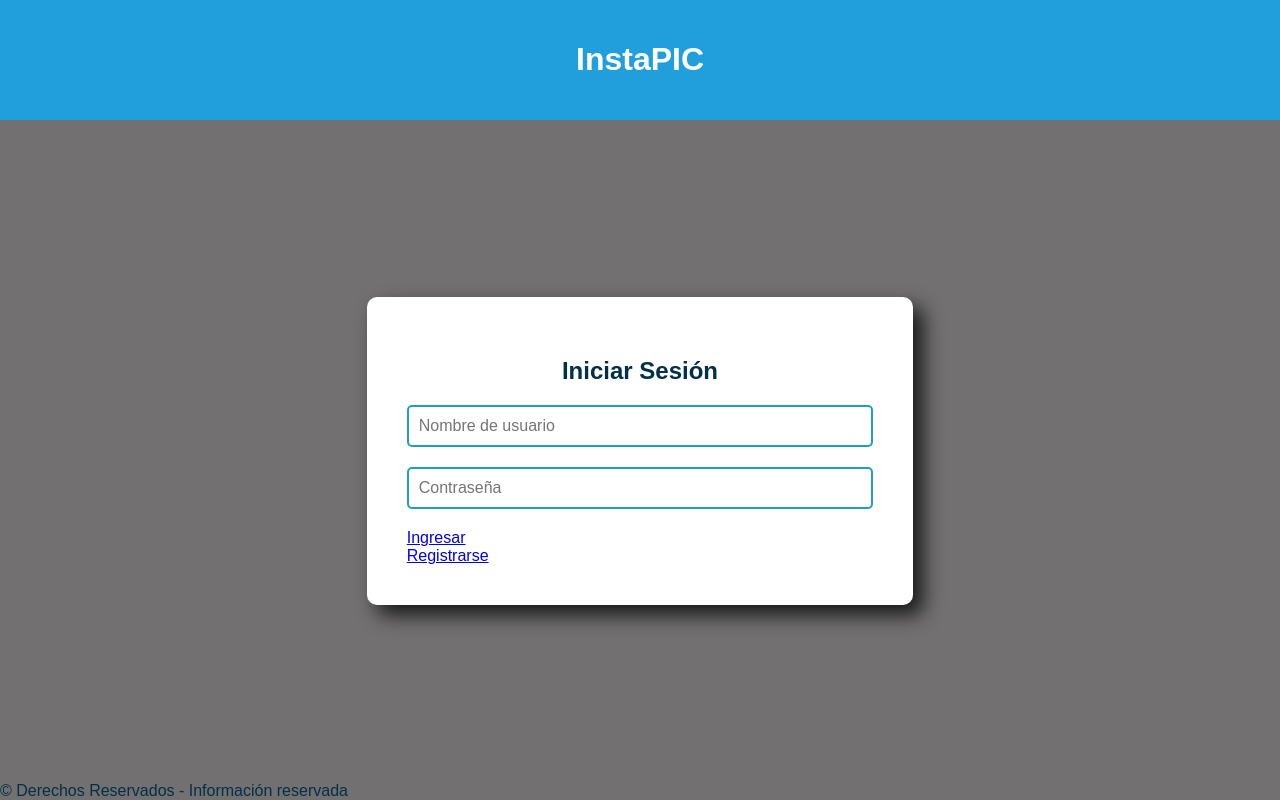
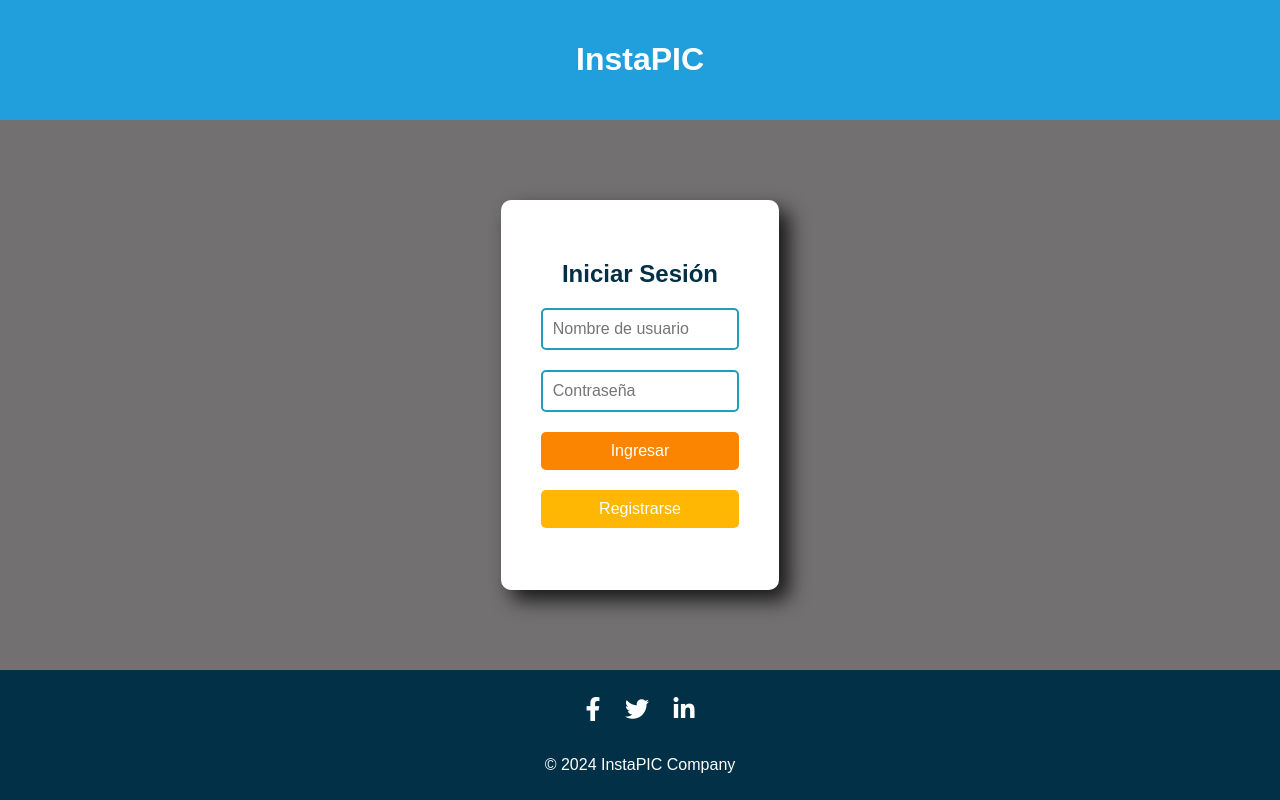
Before and after one commit to Hidalgo87/ProyectoInstaPic, a plain HTML site: page html/index.html in a window 1280 px wide. Drawn offline with Linux system fonts and the light colour scheme.

Commit message:
estilossssss

```diff
--- /dev/null
+++ b/css/styles.css
@@ -0,0 +1,108 @@
+body{
+    font-family: sans-serif;
+    color: #023047;
+    background-color: #727070;
+    margin:0;
+    padding: 0;
+    display: flex;
+    flex-direction: column;
+    min-height: 100vh;
+}
+header{
+    background-color: #219edc;
+    color: white;
+    padding: 20px;
+    text-align: center;
+}
+
+main{
+    display: flex;
+    flex: 1;
+    padding: 20px;
+    justify-content: center;
+    align-items: center;
+}
+
+.login-box{
+    background-color:  #fff;
+    padding:40px;
+    border-radius: 10px;
+    box-shadow: 10px 10px 20px rgba(0,0,0,0.8);
+    width: 16%;
+    height: 310px;
+}
+
+.login-box h2{
+    text-align: center;
+    margin-bottom: 20px;
+}
+
+.login-box input{
+    background-color: #fff;
+    border: 2px solid #219ebc;
+    color: #023047;
+    padding: 10px;
+    font-size: 16px;
+    border-radius: 5px;
+    width: 100%;
+    margin-bottom: 20px;
+    box-sizing: border-box;
+}
+
+.login-box input:focus{
+    border-color: #fb8500;
+    outline:none;
+}
+
+.login-box a{
+    text-decoration: none;
+    padding: 10px 20px;
+    font-size: 16px;
+    border-radius: 5px;
+    color: white;
+    display: block;
+    text-align: center;
+}
+
+a.primary {
+    background-color: #fb8500;
+    margin-bottom: 20px;
+}
+
+a.primary:hover {
+    background-color: #1f1e68;
+}
+
+a.secondary {
+    background-color: #ffb703;
+}
+
+a.secondary:hover {
+    background-color: #1f1e68;
+}
+
+footer {
+    background-color: #023047;
+    color: white;
+    padding: 10px;
+    text-align: center;
+    flex-direction: column;
+    justify-content: space-between;
+    display: flex;
+}
+
+.social-icons {
+    list-style-type: none;
+    padding: 0;
+}
+
+.social-icons li {
+    display: inline;
+    margin: 0 10px;
+}
+
+.social-icons li a {
+    color: white;
+    font-size: 24px;
+    text-decoration: none;
+}
--- a/html/index.html
+++ b/html/index.html
@@ -3,63 +3,10 @@
 <head>
     <meta charset="UTF-8">
     <meta name="viewport" content="width=device-width, initial-scale=1.0">
-    <title>InstPIC</title>
-    <style>
-        body{
-            font-family: sans-serif;
-            color: #023047;
-            background-color: #727070;
-            margin:0;
-            padding: 0;
-            display: flex;
-            flex-direction: column;
-            min-height: 100vh;
-        }
-        header{
-            background-color: #219edc;
-            color: white;
-            padding: 20px;
-            text-align: center;
-        }
-
-        main{
-            display: flex;
-            flex: 1;
-            padding: 20px;
-            justify-content: center;
-            align-items: center;
-        }
-        .login-box{
-            background-color:  #fff;
-            padding:40px;
-            border-radius: 10px;
-            box-shadow: 10px 10px 20px rgba(0,0,0,0.8);
-        }
-        .login-box h2{
-            text-align: center;
-            margin-bottom: 20px;
-        }
-        .login-box input{
-            background-color: #fff;
-            border: 2px solid #219ebc;
-            color: #023047;
-            padding: 10px;
-            font-size: 16px;
-            border-radius: 5px;
-            width: 100%;
-            margin-bottom: 20px;
-            box-sizing: border-box;
-        }
-
-        .login-box input:focus{
-            border-color: #fb8500;
-            outline:none;
-        }
-
-        .login-box a{
-            display: block;
-        }
-    </style>
+    <title>InstaPIC</title>
+    <link rel="stylesheet" href="../css/styles.css">
+    <link rel="stylesheet" href="https://cdnjs.cloudflare.com/ajax/libs/font-awesome/5.15.4/css/all.min.css">
+    <link href="https://fonts.googleapis.com/css2?family=Ubuntu:ital,wght@0,300;0,400;0,500;0,700;1,300;1,400;1,500;1,700&display=swap" rel="stylesheet">
 </head>
 <body >
     <header>
@@ -70,15 +17,20 @@
                 <h2>Iniciar Sesión</h2>
                 <input type="text" placeholder="Nombre de usuario"/>
                 <input type="password" placeholder="Contraseña""/>
-                <a href="home.html"> Ingresar</a>  <a href="sign-up.html">Registrarse</a>
-
+                <a href="home.html" class="primary"> Ingresar</a>
+                <a href="sign-up.html" class="secondary">Registrarse</a>
             </div>
     </main>
     <aside >
 
     </aside>
     <footer>
-        &copy; Derechos Reservados - Información reservada
+        <ul class="social-icons">
+            <li><a href="#"><i class="fab fa-facebook-f"></i></a></li>
+            <li><a href="#"><i class="fab fa-twitter"></i></a></li>
+            <li><a href="#"><i class="fab fa-linkedin-in"></i></a></li>
+        </ul>
+        <p>&copy; 2024 InstaPIC Company</p>
     </footer>
 </body>
 </html>
```
Also changed, not shown: html/home.html (+9 -1 lines), html/sign-up.html (+19 -4 lines).
